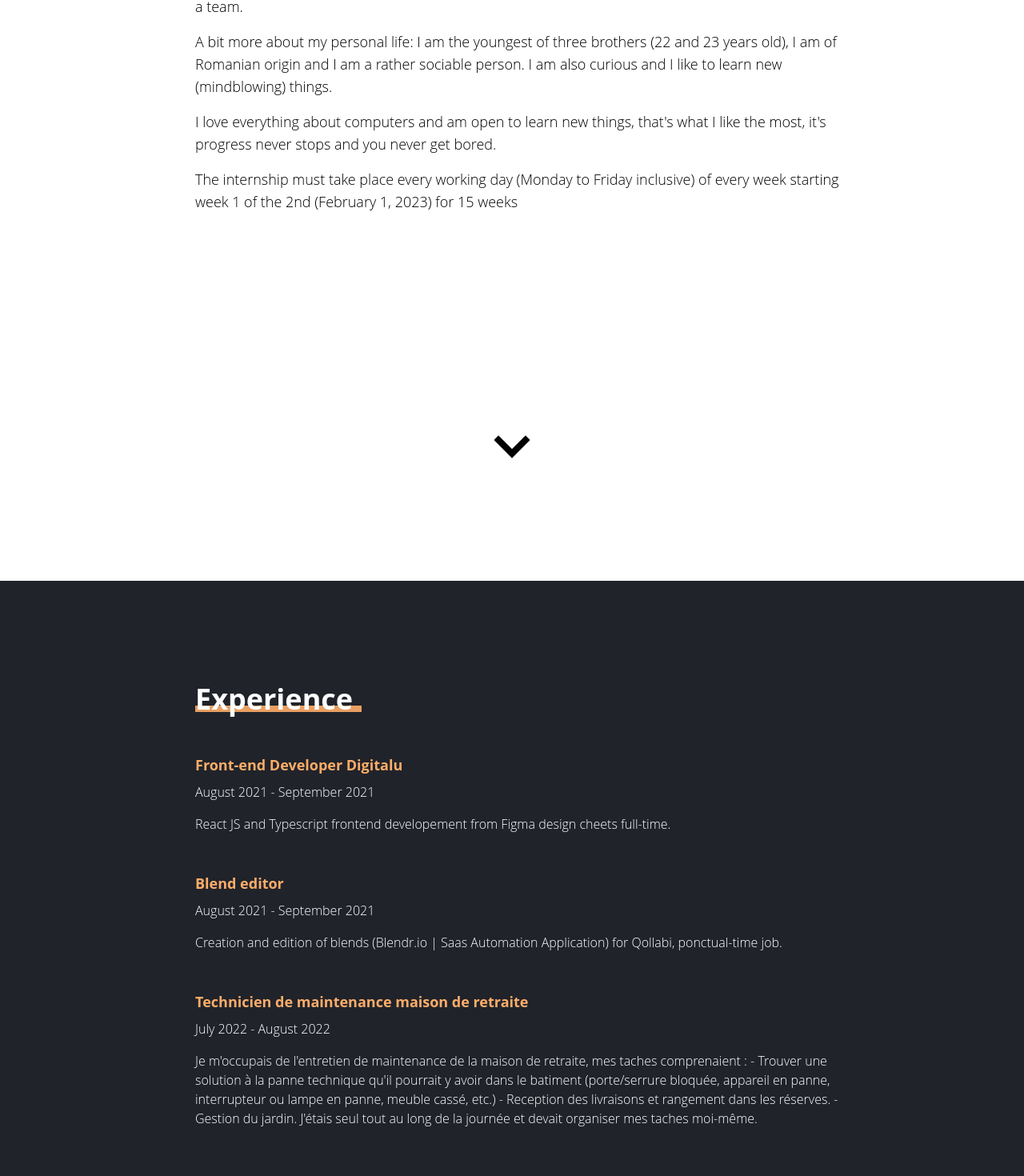
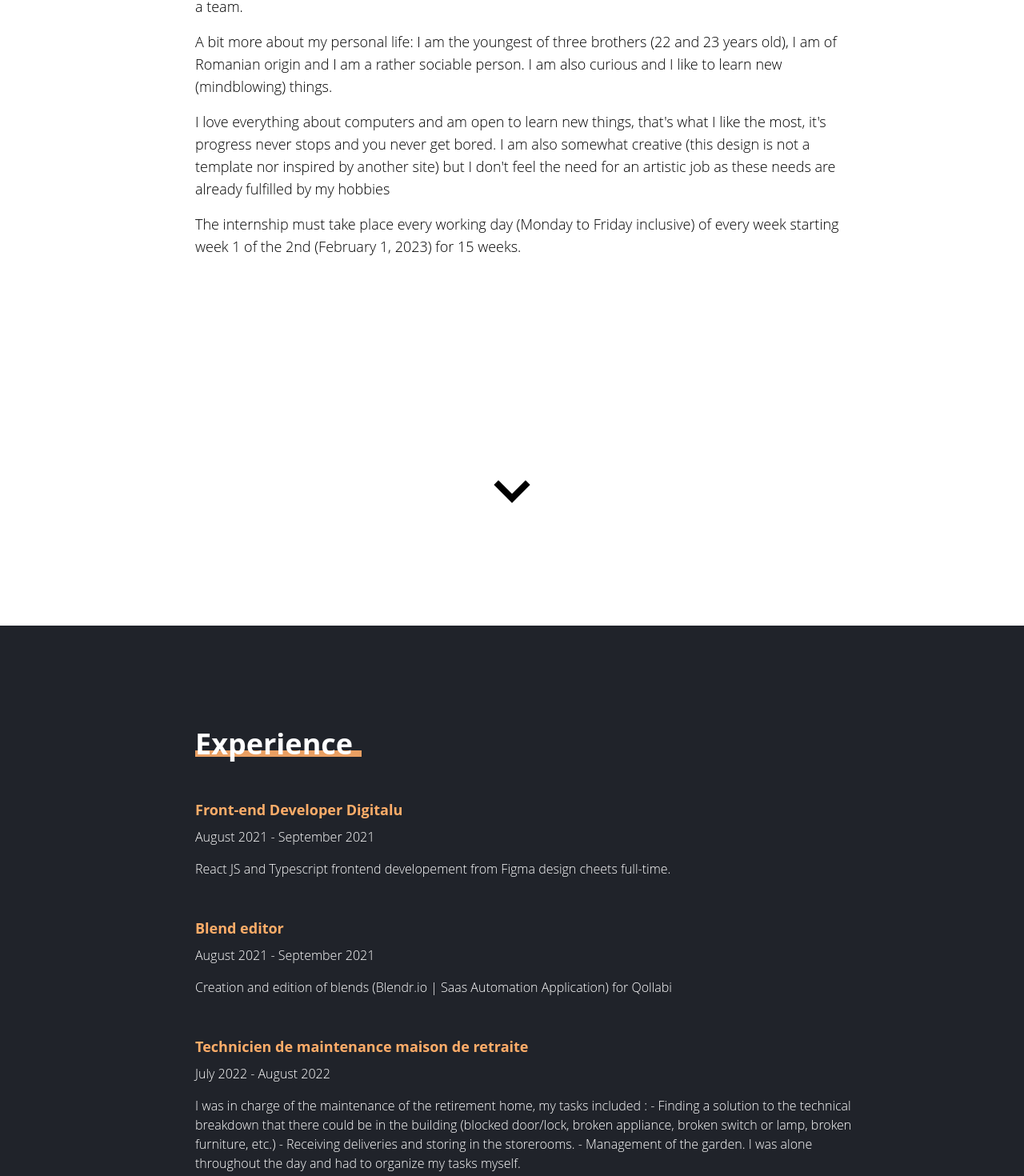
Before and after one commit to meduard11/eduard-cv, a React (Create React App) app: page / in a window 1280 px wide. Shown: the part 434-1904 px from the top of the page at 80% size. Built offline with nearby package versions, Linux system fonts and the light colour scheme.

Commit message:
final version text has to be checked

```diff
--- a/src/App.js
+++ b/src/App.js
@@ -8,11 +8,11 @@ const PART_1 = `I'm Eduard Mihaila, 21 years old, a web development student look
 const PART_2 = `
 A bit more about my personal life: I am the youngest of three brothers (22 and 23 years old), I am of Romanian origin and I am a rather sociable person. I am also curious and I like to learn new (mindblowing) things.`;
 
-const PART_3 = `I love everything about computers and am open to learn new things, that's what I like the most, it's progress never stops and you never get bored.`;
+const PART_3 = `I love everything about computers and am open to learn new things, that's what I like the most, it's progress never stops and you never get bored. I am also somewhat creative (this design is not a template nor inspired by another site) but I don't feel the need for an artistic job as these needs are already fulfilled by my hobbies`;
 
 const PART_4 = `The internship must take place every working day (Monday to Friday inclusive) of
 every week starting week 1 of the 2nd
-(February 1, 2023) for 15 weeks`;
+(February 1, 2023) for 15 weeks.`;
 
 const App = () => (
   <>
@@ -56,15 +56,14 @@ const App = () => (
             job_title="Blend editor"
             start_d="August 2021"
             end_d="September 2021"
-            job_description="Creation and edition of blends (Blendr.io | Saas Automation Application) for Qollabi, ponctual-time job."
+            job_description="Creation and edition of blends (Blendr.io | Saas Automation Application) for Qollabi"
             title_color="text-rajah"
           ></ExperienceBox>
           <ExperienceBox
             job_title="Technicien de maintenance maison de retraite"
             start_d="July 2022"
             end_d="August 2022"
-            job_description="Je m'occupais de l'entretien de maintenance de la maison
-        de retraite, mes taches comprenaient : - Trouver une solution à la panne technique qu'il pourrait y avoir dans le batiment (porte/serrure bloquée, appareil en panne, interrupteur ou lampe en panne, meuble cassé, etc.) - Reception des livraisons et rangement dans les réserves. - Gestion du jardin. J'étais seul tout au long de la journée et devait organiser mes taches moi-même."
+            job_description="I was in charge of the maintenance of the retirement home, my tasks included : - Finding a solution to the technical breakdown that there could be in the building (blocked door/lock, broken appliance, broken switch or lamp, broken furniture, etc.) - Receiving deliveries and storing in the storerooms. - Management of the garden. I was alone throughout the day and had to organize my tasks myself."
             title_color="text-rajah"
           ></ExperienceBox>
         </div>
@@ -156,7 +155,8 @@ const App = () => (
 
             <h2 className="text-xl mt-8 font-bold "> Video Games </h2>
             <p className="font-light mt-4 lg:text-base sm:text-sm">
-              LoL, Rainbow 6, mostly games where teamplay is necessary
+              League of Legends, Rainbow 6, mostly games where teamplay is
+              necessary
             </p>
           </div>
         </div>
```
